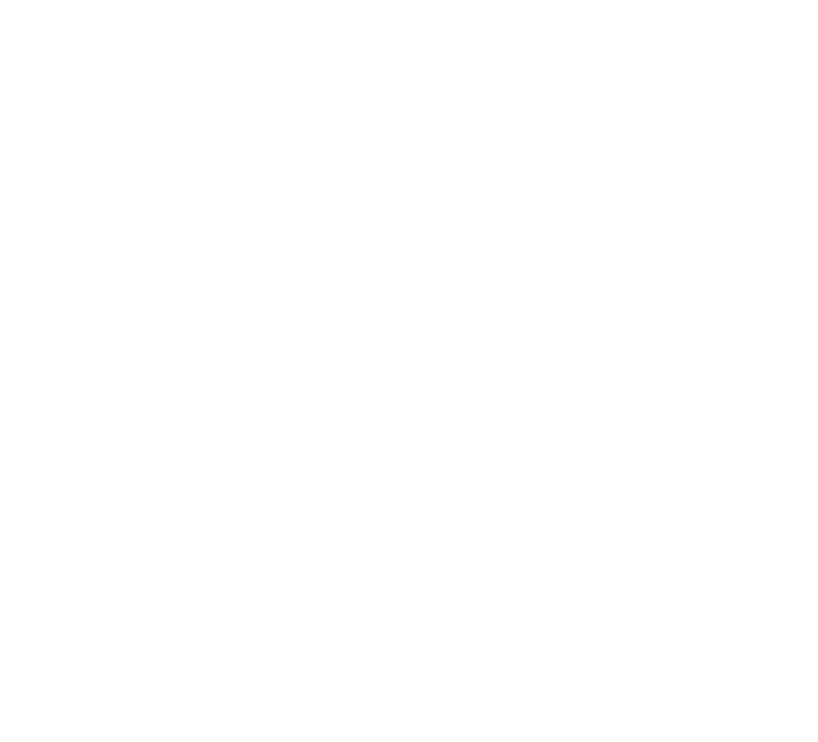
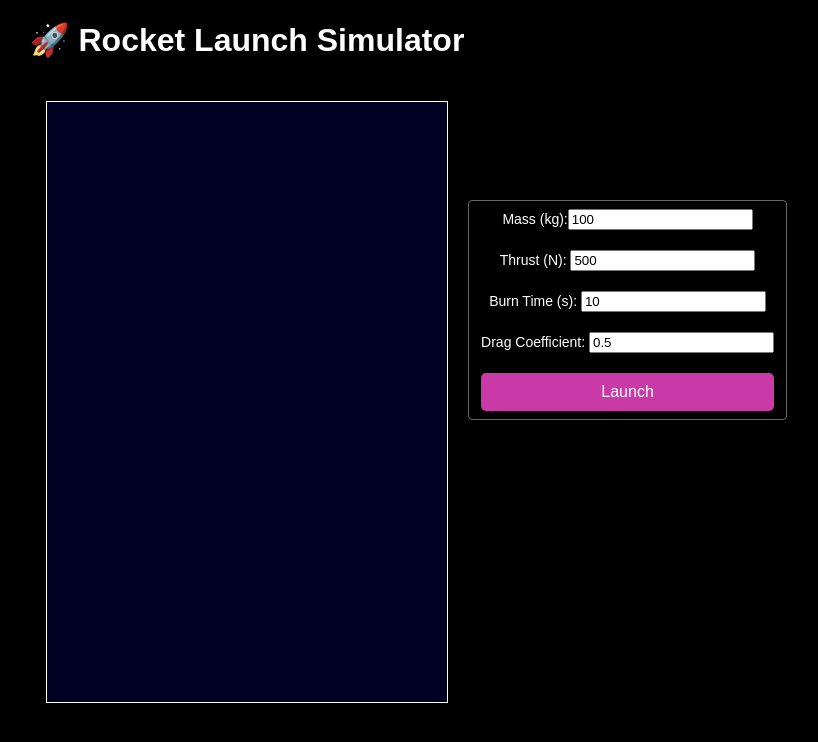
Before and after one commit to tiara787/RocketLauncherSim, a plain HTML site: page index.html in a window 1280 px wide. Shown: the whole page, without its empty margins (393-1211 px from the left). Drawn offline with Linux system fonts and the light colour scheme.

Commit message:
style: parameters panel layout and launch button

```diff
--- a/index.html
+++ b/index.html
@@ -7,7 +7,22 @@
     <link rel="stylesheet" href="style.css">
 </head>
 <body>
+    <h1>🚀 Rocket Launch Simulator</h1>
+    <div id="container">
     <canvas id="rocketCanvas"></canvas>
+
     <script src="script.js"></script>
+
+
+        <div id="parameters">
+    <label> Mass (kg):<input id="mass" type="number" value="100"></label>
+    <label> Thrust (N): <input id="thrust" type="number" value="500"></label>
+    <label> Burn Time (s): <input id="burnTime" type="number" value="10"></label>
+    <label>Drag Coefficient: <input id="drag" type="number" step="0.01" value="0.5"></label>
+    <button id="launchButton">Launch</button>
+    </div>
+    </div>
+
+
 </body>
 </html>
--- a/script.js
+++ b/script.js
@@ -0,0 +1,36 @@
+const canvas = document.getElementById('rocketCanvas');
+const ctx = canvas.getContext('2d');
+
+canvas.width = 400;
+canvas.height = 600;
+
+ctx.fillStyle = "white";
+ctx.fillRect(190, 500, 20, 50);
+
+let rocketX = 190;
+let rocketY = 500;
+
+
+function clearCanvas() {
+    ctx.clearRect(0, 0, canvas.width, canvas.height);
+}
+
+function drawRocket() {
+    clearCanvas();
+
+    ctx.fillStyle = "white";
+    ctx.fillRect(rocketX, rocketY, 20, 50);;
+}
+
+function updateRocket(){
+    rocketY -= 2;
+}
+
+
+function animate() {
+    updateRocket();
+    drawRocket();
+    requestAnimationFrame(animate);
+}
+
+animate();
--- a/style.css
+++ b/style.css
@@ -0,0 +1,49 @@
+body {
+    background-color: black;
+    color: white;
+    text-align: center;
+    font-family: Arial, sans-serif;
+}
+
+canvas {
+    border: 1px solid white;
+    display: block;
+    margin: 20px auto;
+    background-color: #000022;
+}
+
+#container {
+    display: flex;
+    align-items: flex-start;
+    gap: 20px;
+}
+
+#parameters {
+    position: absolute;
+    top: 200px;
+    right: 100px;
+    display: flex;
+    flex-direction: column;
+    gap: 20px;
+    padding: 8px 12px;
+    border: 1px solid #676767;
+    border-radius: 4px;
+    font-size: 14px;
+    margin-bottom: 10px;
+
+
+
+}
+
+#launchButton{
+
+     padding: 10px 20px;
+    background-color: #c93aa8;
+    color: white;
+    border: none;
+    border-radius: 5px;
+    cursor: pointer;
+    font-size: 16px;
+    transition: background 0.3s;
+
+}
```
